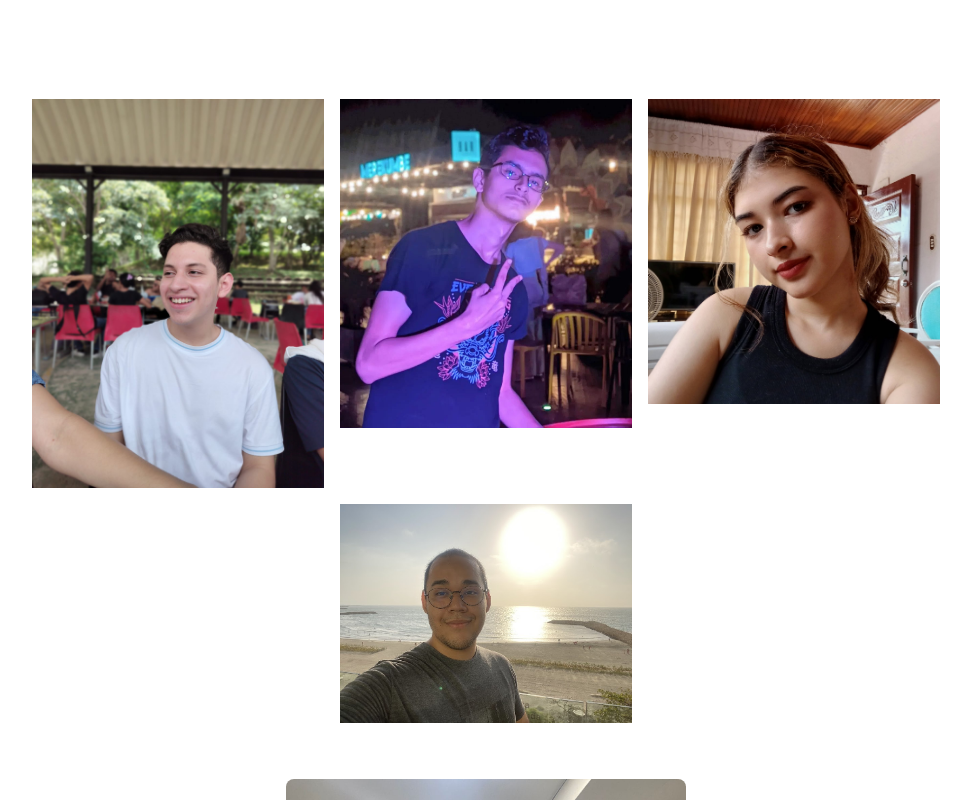
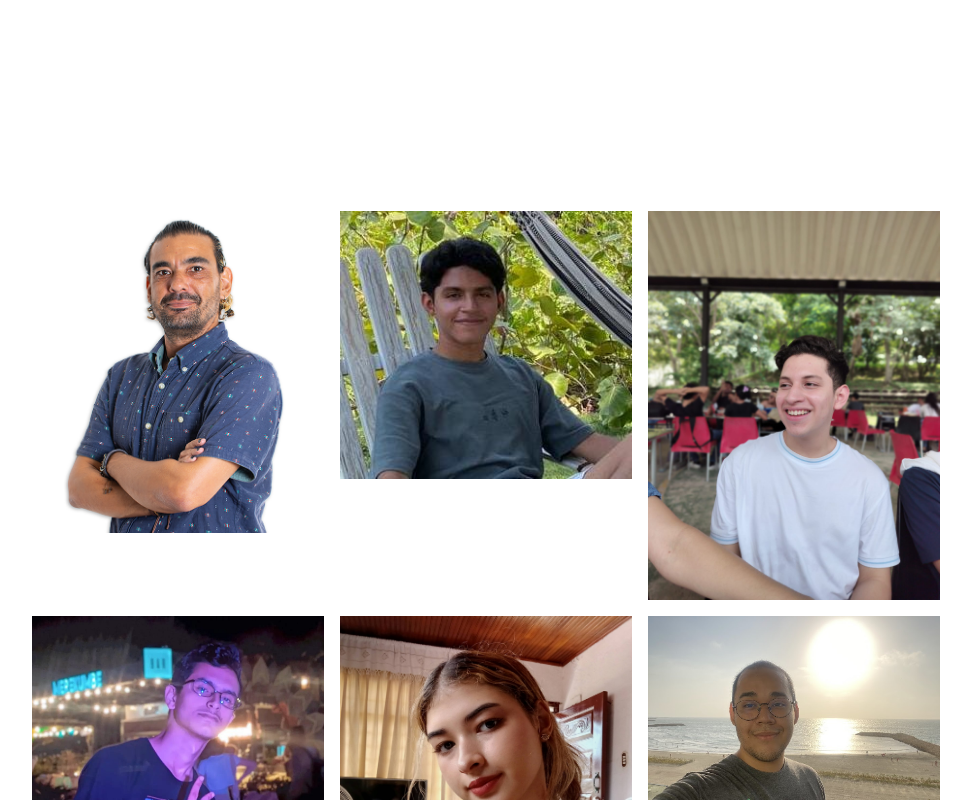
Before and after one commit to Joverit5/NASA-HACKATON-EXOVERSE, a Next.js app: page / in a window 1280 px wide. Shown: the part 2517-3317 px from the top of the page, without its empty margins (154-1125 px from the left). Built offline with nearby package versions, Linux system fonts and the light colour scheme.

Commit message:
Adjusting main page

```diff
--- a/app/page.tsx
+++ b/app/page.tsx
@@ -5,6 +5,8 @@ import exoplanetImage from '/app/images/exoplanet.jpg';
 import starsImage from '/app/images/stars.jpg';
 import Lenis from "lenis";
 import { useEffect } from "react";
+import David from "/app/images/David.png";
+import Santiago from "/app/images/Santiago.jpg"
 import Fabian from "/app/images/Fabián.jpg";
 import Eduardo from "/app/images/Eduardo.jpg"
 import Isabella from "/app/images/Isabella.jpg";
@@ -131,7 +133,10 @@ export default function Home() {
                 {/* Development Team Section */}
                 <section id="team" className="mb-14">
                     <h2 className="text-4xl font-bold mb-6">Our Development Team</h2>
-                    <p className="mb-5">We are a team of fifth-semester systems engineering students from the Universidad Tecnológica de Bolívar (UTB), driven by our passion for innovation and space exploration.</p>
+                    <p className="mb-5">We are a team of fifth-semester systems engineering students from the Universidad Tecnológica de Bolívar (UTB), driven by our passion for innovation and space exploration. We are also members of the Astronomy and Data Science Research Group in the Faculty of Basic Sciences.</p>
+                    <p>The research group aims to foster investigations in areas related to astronomy and data science, providing students with opportunities to develop innovative technological solutions for global challenges. Learn more about the <a href="https://www.utb.edu.co/investigacion/apoyo-a-la-investigacion/semilleros-de-investigacion/semillero-astronomia-ciencia-de-datos/" className="underline">group</a>.</p>
+
+                    <p className="mt-10">David Sierra Porta (dporta@utb.edu.co)</p>
                     <p>Santiago Quintero Pareja (@squintero@utb.edu.co)</p>
                     <p>Fabián Camilo Quintero Pareja (@parejaf@utb.edu.co)</p>
                     <p>Isabella Sofía Arrieta Guardo (@arrietai@utb.edu.co)</p>
@@ -140,6 +145,12 @@ export default function Home() {
 
                     {/* Team Member Images */}
                     <div className="flex flex-wrap justify-center mt-12">
+                        <div className="m-2 w-1/2 md:w-1/4">
+                            <Image src={David} alt="Fabián" layout="responsive" width={400} height={400} />
+                        </div>
+                        <div className="m-2 w-1/2 md:w-1/4">
+                            <Image src={Santiago} alt="Fabián" layout="responsive" width={400} height={400} />
+                        </div>
                         <div className="m-2 w-1/2 md:w-1/4">
                             <Image src={Fabian} alt="Fabián" layout="responsive" width={400} height={400} />
                         </div>
```
Also changed, not shown: app/images/David.png (added), app/images/Santiago.jpg (added).
